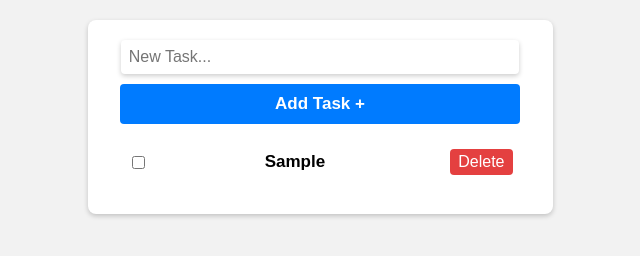
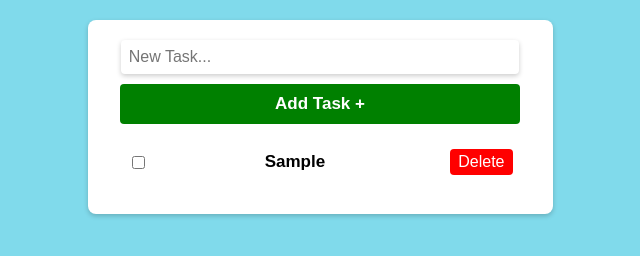
Before and after one commit to lrodriguez05/todo-list-project, a plain HTML site: page index.html in a window 1280 px wide. Both pictures are taken after typing "Sample" into the empty fields and a click on the button "Add Task +". Shown: the whole page, without its empty margins (320-960 px from the left). Drawn offline with Linux system fonts and the light colour scheme.

Commit message:
Color change

```diff
--- a/style.css
+++ b/style.css
@@ -4,7 +4,7 @@ body {
   align-items: flex-start;
   height: 100px;
   margin: 0;
-  background-color: #f2f2f2;
+  background-color: #80DAEB;
 }
 
 .container {
@@ -84,7 +84,7 @@ button {
 
 .task button {
   margin-left: 8px;
-  background-color: rgb(228, 64, 64);
+  background-color: rgb(255, 0, 0);
   color: #fff;
   border: none;
   padding: 4px 8px;
@@ -95,7 +95,7 @@ button {
 
 .add {
   margin-top: 10px;
-  background-color: #007bff;
+  background-color: #008000;
   color: #fff;
   border: none;
   padding: 8px 16px;
```
